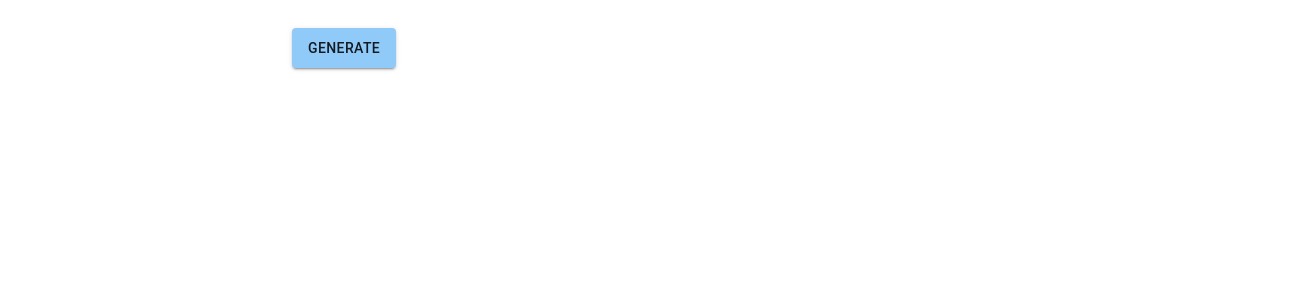
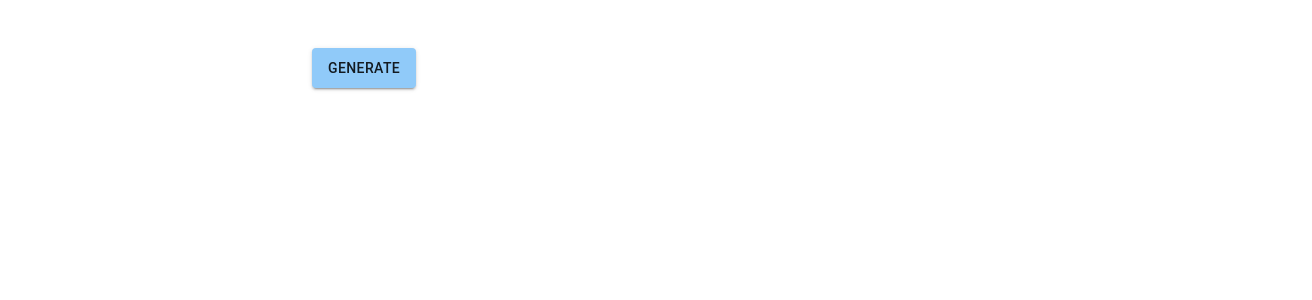
Before and after one commit to 9akashnp8/know-edge-ai, a React (Vite) app in the folder client/: page /flashcards in a window 1280 px wide. Shown: the top 300 px of the page, 1312 px wide, since content can reach past the window. Built offline with nearby package versions, Linux system fonts and the light colour scheme.

Commit message:
fix: minor style fixes

```diff
--- a/client/src/features/chat/routes/chat.jsx
+++ b/client/src/features/chat/routes/chat.jsx
@@ -97,7 +97,7 @@ export default function Chat() {
     }, [hasFetchedDocument]);
 
     return (
-        <div style={{ display: 'flex', height: '93vh' }}>
+        <div style={{ display: 'flex', height: '93vh', padding: '20px' }}>
             {
                 documentFound
                     ? (
--- a/client/src/features/flashcards/routes/flashcards.jsx
+++ b/client/src/features/flashcards/routes/flashcards.jsx
@@ -37,12 +37,12 @@ export default function Flashcards() {
     }
 
     return (
+        <div style={{ padding: '20px' }}>
             <div
                 style={{
                     backgroundColor: darkTheme.palette.divider,
-                width: '100%',
-                minHeight: '93vh',
-                padding: '1.25rem',
+                    padding: '20px',
+                    height: '88vh',
                     borderRadius: '1rem'
                 }}
             >
@@ -62,7 +62,7 @@ export default function Flashcards() {
                                     <Button
                                         variant="outlined"
                                         type="submit"
-                                    sx={{ marginLeft: 'auto !important'}}
+                                        sx={{ marginLeft: 'auto !important' }}
                                         href={`data:text/json;charset=utf-8,${encodeURIComponent(
                                             JSON.stringify(flashcards, null, '\t')
                                         )}`}
@@ -76,7 +76,7 @@ export default function Flashcards() {
                         </Stack>
                     </form>
                 </Box>
-            <Divider/>
+                <Divider />
                 <Box pt={2}>
                     <Grid container spacing={2}>
                         {flashcards.response ? flashcards.response.map((card) => {
@@ -89,5 +89,6 @@ export default function Flashcards() {
                     </Grid>
                 </Box>
             </div>
+        </div>
     )
 }
--- a/client/src/main.jsx
+++ b/client/src/main.jsx
@@ -9,7 +9,7 @@ import { ThemeProvider, createTheme } from '@mui/material/styles';
 
 import Root from './features/core/routes/root.jsx';
 import Home from './features/core/routes/home.jsx';
-import Chat from './routes/chat.jsx';
+import Chat from './features/chat/routes/chat.jsx';
 import Flashcards from './features/flashcards/routes/flashcards.jsx';
 import Documents from './features/document/routes/documents.jsx';
 import './main.css'
```
Lines whose indentation alone changed are shown as unchanged.
